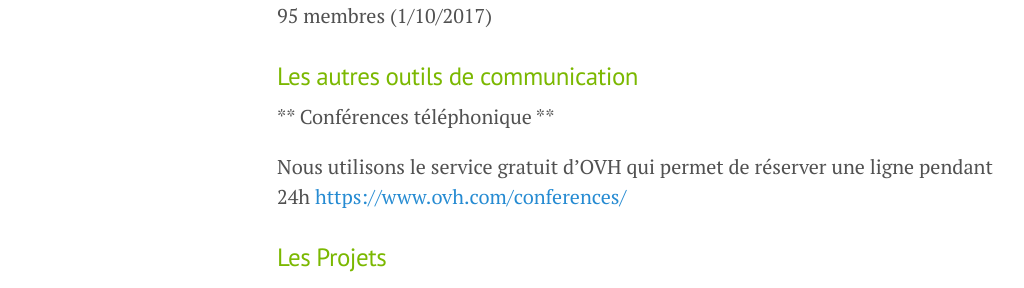
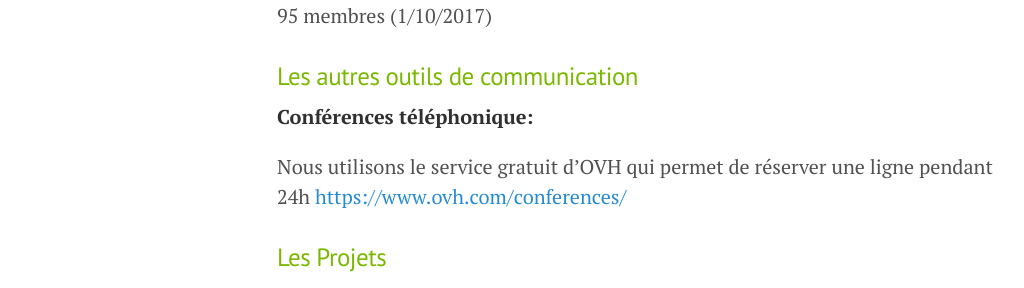
Before and after one commit to okfnfr/wiki, a Jekyll site: the page built from index.md, in a window 1280 px wide and 900 px high, scrolled down 1477 px. Shown: the part 157-445 px from the top of the window, without its empty margins (3-1027 px from the left). Built offline with Jekyll 4.4.1, drawn with Linux system fonts in a browser that asks for light colours; the list of posts is cut into pages by our own code.

```diff
--- a/index.md
+++ b/index.md
@@ -61,7 +61,7 @@ Open Data Francophone sur Linkedin
 
 ### Les autres outils de communication
 
-** Conférences téléphonique **
+**Conférences téléphonique:**
 
 Nous utilisons le service gratuit d'OVH qui permet de réserver une ligne pendant 24h
 <https://www.ovh.com/conferences/>
```
